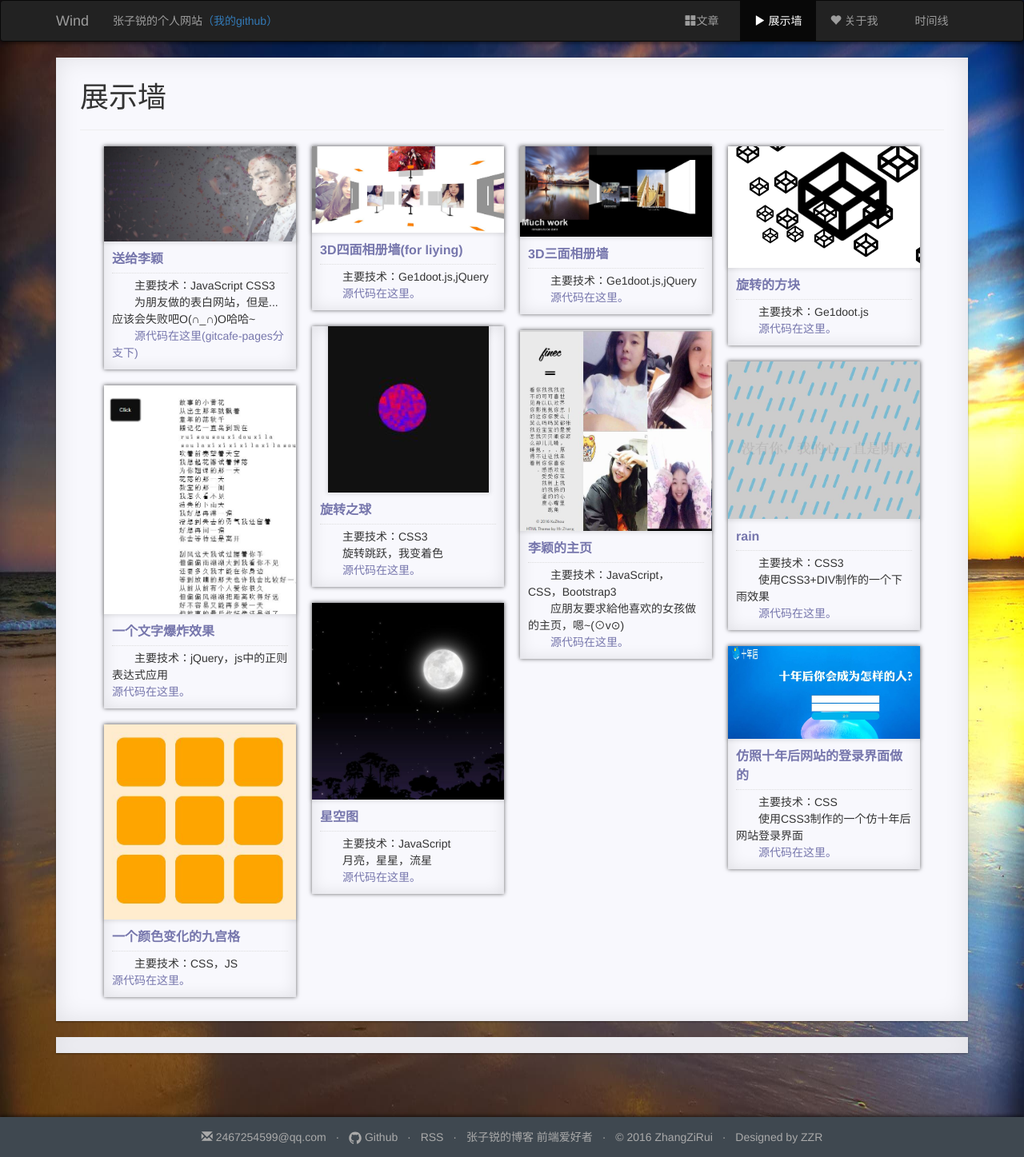
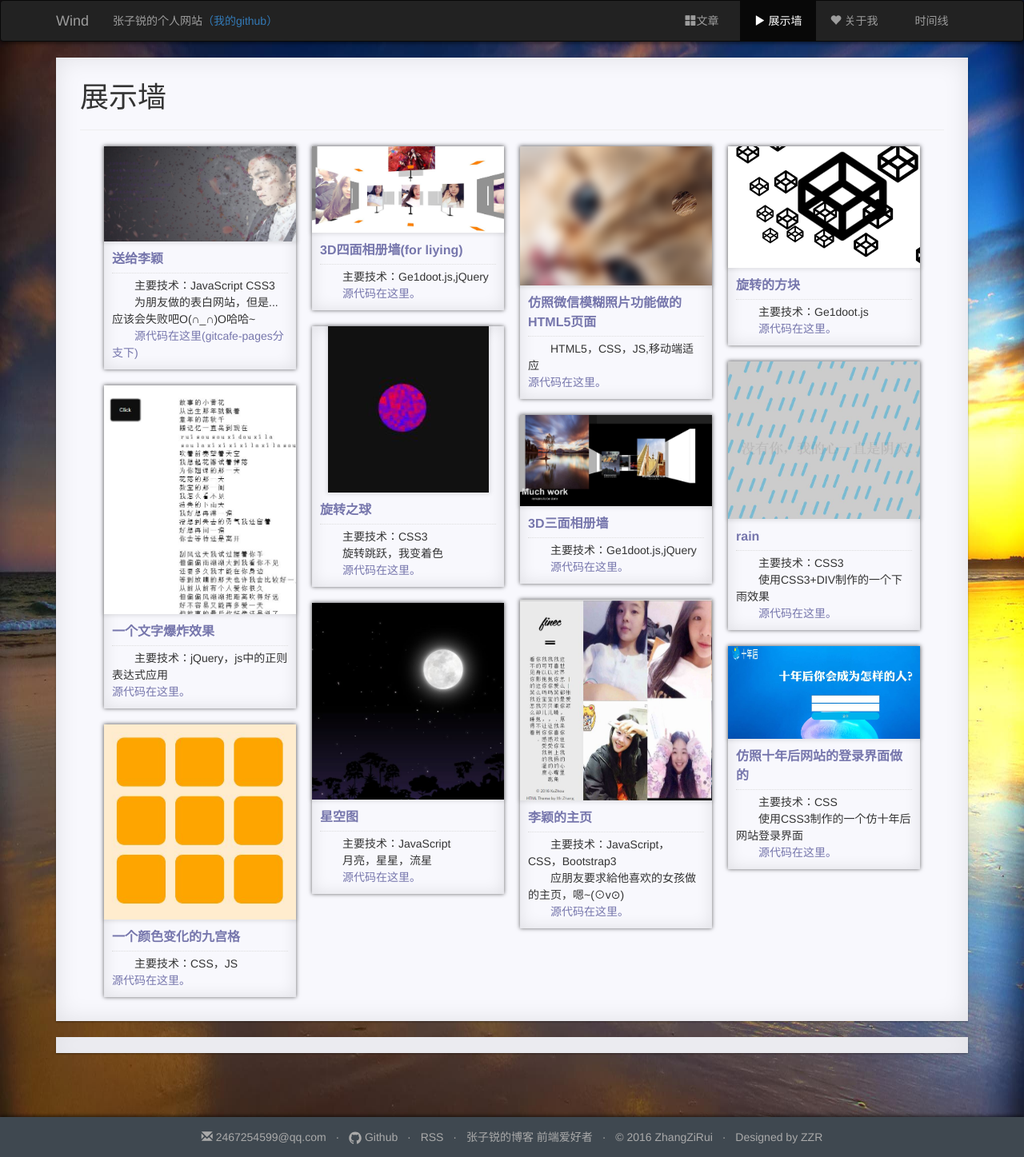
Before and after one commit to turkey321/zzr-china.github.com, a Jekyll site: the page built from pages/1demo.html, in a window 1280 px wide. Shown: the whole page at 80% size. Built offline with Jekyll 4.4.1, drawn with Linux system fonts in a browser that asks for light colours; nearby versions of some CDN libraries; comment, search, counter and statistics services are not loaded; a style sheet for code colours, icons or effects is not loaded.

Commit message:
a new demopage about filter pic like wechat's function

```diff
--- a/_config.yml
+++ b/_config.yml
@@ -22,5 +22,5 @@ paginate_path: "page:num"
 # highlight
 # 本地用rouge, github上用pygments
 #highlighter: pygments
-highlighter: rouge
+#highlighter: rouge
 # highlighter: false
--- a/pages/1demo.html
+++ b/pages/1demo.html
@@ -115,6 +115,20 @@ icon: glyphicon-play
 	</ul>
 	<!-- 第三列 -->
 	<ul>
+	<li>
+			<a href="http://www.zhangzirui.com/mywebdesign/filterPic/filterPic.html">
+				<img src="../works/img/filterPic.jpg">
+			</a>
+			<div class="head">
+				<a href="http://www.zhangzirui.com/mywebdesign/filterPic/filterPic.html">
+					仿照微信模糊照片功能做的HTML5页面
+				</a>
+			</div>
+			<div class="description">
+				<p>HTML5，CSS，JS,移动端适应</p>
+				<a href="https://github.com/ZZR-china/mywebdesign/tree/gh-pages/filterPic">源代码在这里。</a>
+			</div>
+		</li>
 		 <li>
 			<a href="http://www.zhangzirui.com/Ge1doot/PicWall3/index.html">
 				<img src="../works/img/picwall3/picwall3.jpg">
```
Also changed, not shown: works/img/filterPic.jpg (added).
